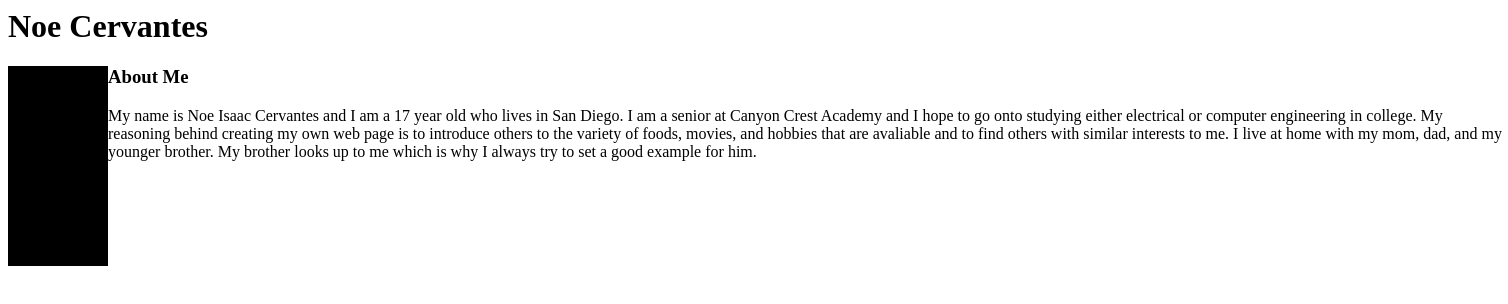
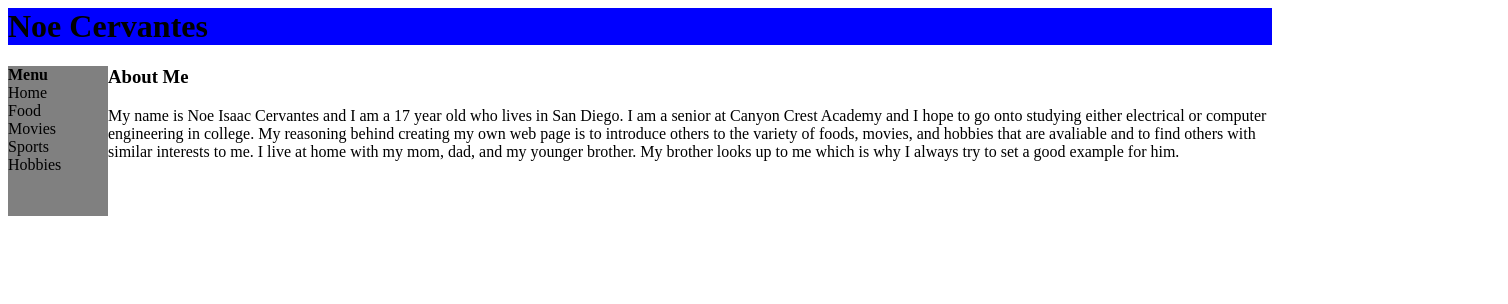
Before and after one commit to noeisaac/noeisaac.github.io, a plain HTML site: page index.html in a window 1280 px wide. Shown: the whole page, 1508 px wide, since content can reach past the window. Drawn offline with Linux system fonts and the light colour scheme.

Commit message:
fixing colors

```diff
--- a/index.html
+++ b/index.html
@@ -1,9 +1,9 @@
 <title> My Web Page </title>
-<div id="container" style="width:1500px">
-   <div id="header" style="background-color:light blue">
+<div id="container" style="width:100%">
+   <div id="header" style="background-color:blue">
       <h1 style="margine-bottom:0;"> Noe Cervantes </h1>
    </div>
-  <div id="menu" style="background-color:black;height:200px;width:100px;float:left;">
+  <div id="menu" style="background-color:grey;height:150px;width:100px;float:left;">
      <b> Menu </b><br>
      Home<br>
      Food<br>
```
